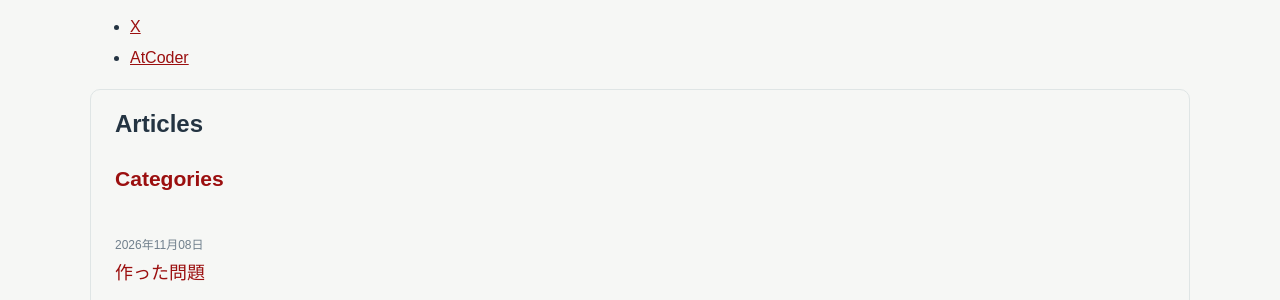
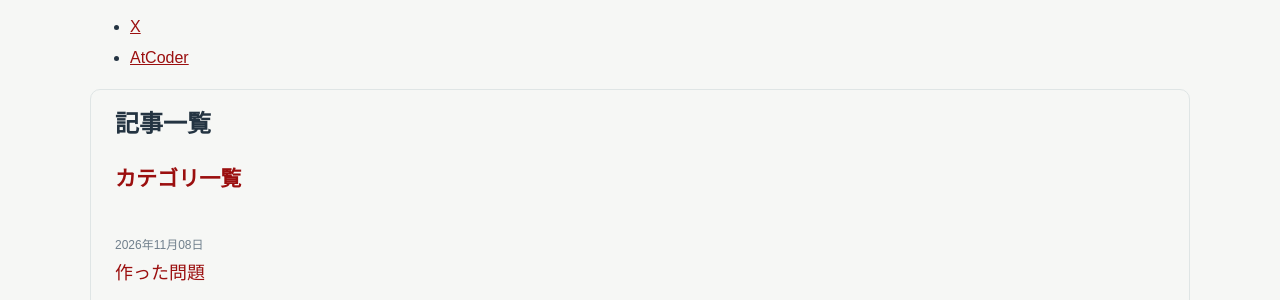
Before and after one commit to JPEG24/hp, a Jekyll site: the page built from index.md, in a window 1280 px wide. Shown: the part 631-931 px from the top of the page. Built offline with Jekyll 4.4.1, drawn with Linux system fonts in a browser that asks for light colours.

```diff
--- a/_layouts/home.html
+++ b/_layouts/home.html
@@ -6,9 +6,9 @@ layout: default
 
 
 <div class="post-list">
-<h2>Articles</h2>
+<h2>記事一覧</h2>
 <a href="{{ '/categories/' | relative_url }}">
-  <h3>Categories</h3>
+  <h3>カテゴリ一覧</h3>
 </a>
 <ul>
   {% for post in site.posts %}
```
Also changed, not shown: 1 other file.
